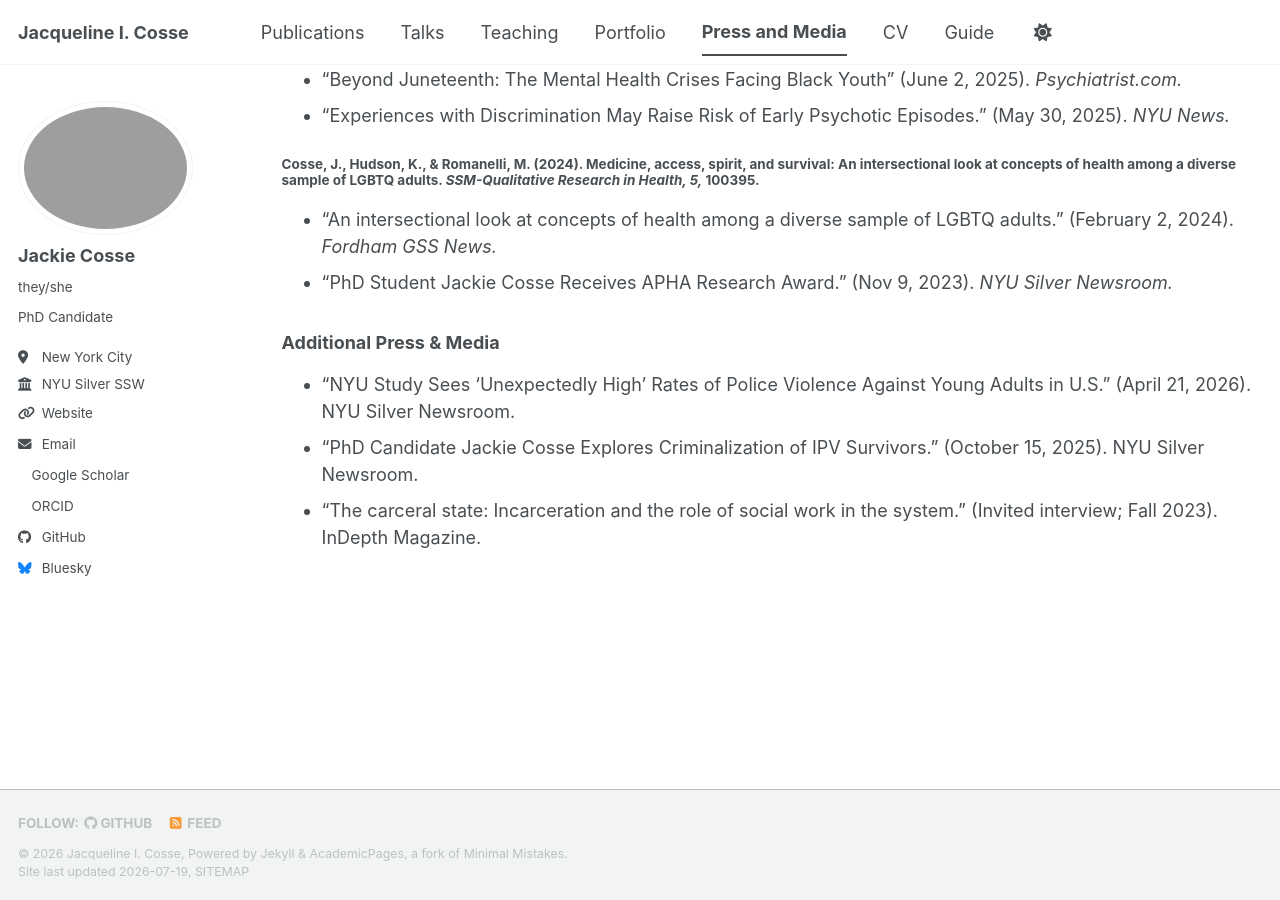
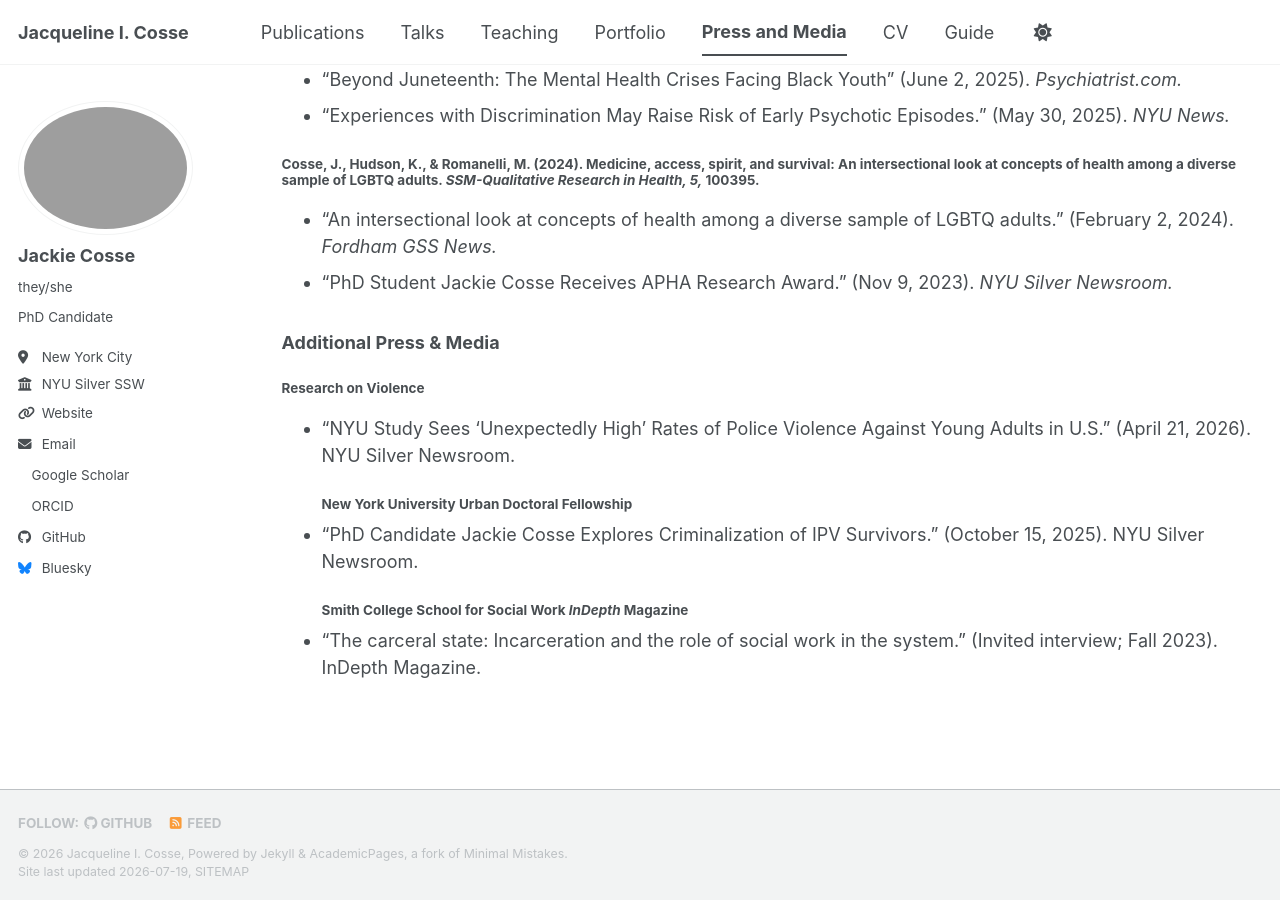
Before and after one commit to jackiecosse/jackiecosse.com, a Jekyll site: the page built from _pages/press.md, in a window 1280 px wide and 900 px high, scrolled down 627 px. Built offline with Jekyll 4.4.1, drawn with Linux system fonts in a browser that asks for light colours; a style sheet for code colours, icons or effects is not loaded.

Commit message:
Update press.md

```diff
--- a/_pages/press.md
+++ b/_pages/press.md
@@ -29,6 +29,9 @@
   - “PhD Student Jackie Cosse Receives APHA Research Award.” (Nov 9, 2023). _NYU Silver Newsroom._
 
 ### Additional Press & Media
+#### Research on Violence
   - “NYU Study Sees ‘Unexpectedly High’ Rates of Police Violence Against Young Adults in U.S.” (April 21, 2026). NYU Silver Newsroom.
+#### New York University Urban Doctoral Fellowship
   - “PhD Candidate Jackie Cosse Explores Criminalization of IPV Survivors.” (October 15, 2025). NYU Silver Newsroom.
+#### Smith College School for Social Work _InDepth_ Magazine
   - “The carceral state: Incarceration and the role of social work in the system.” (Invited interview; Fall 2023). InDepth Magazine.
```
